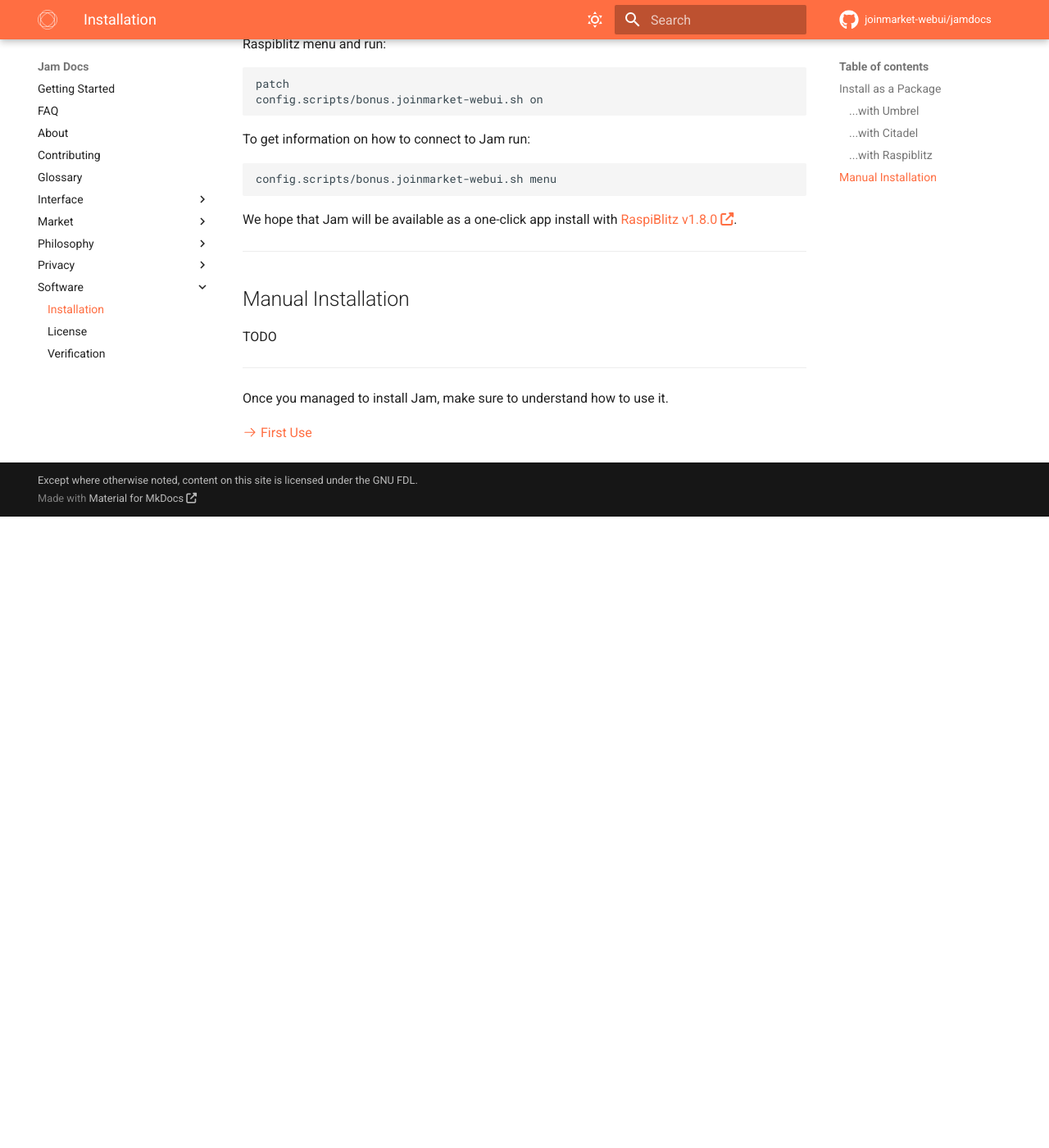
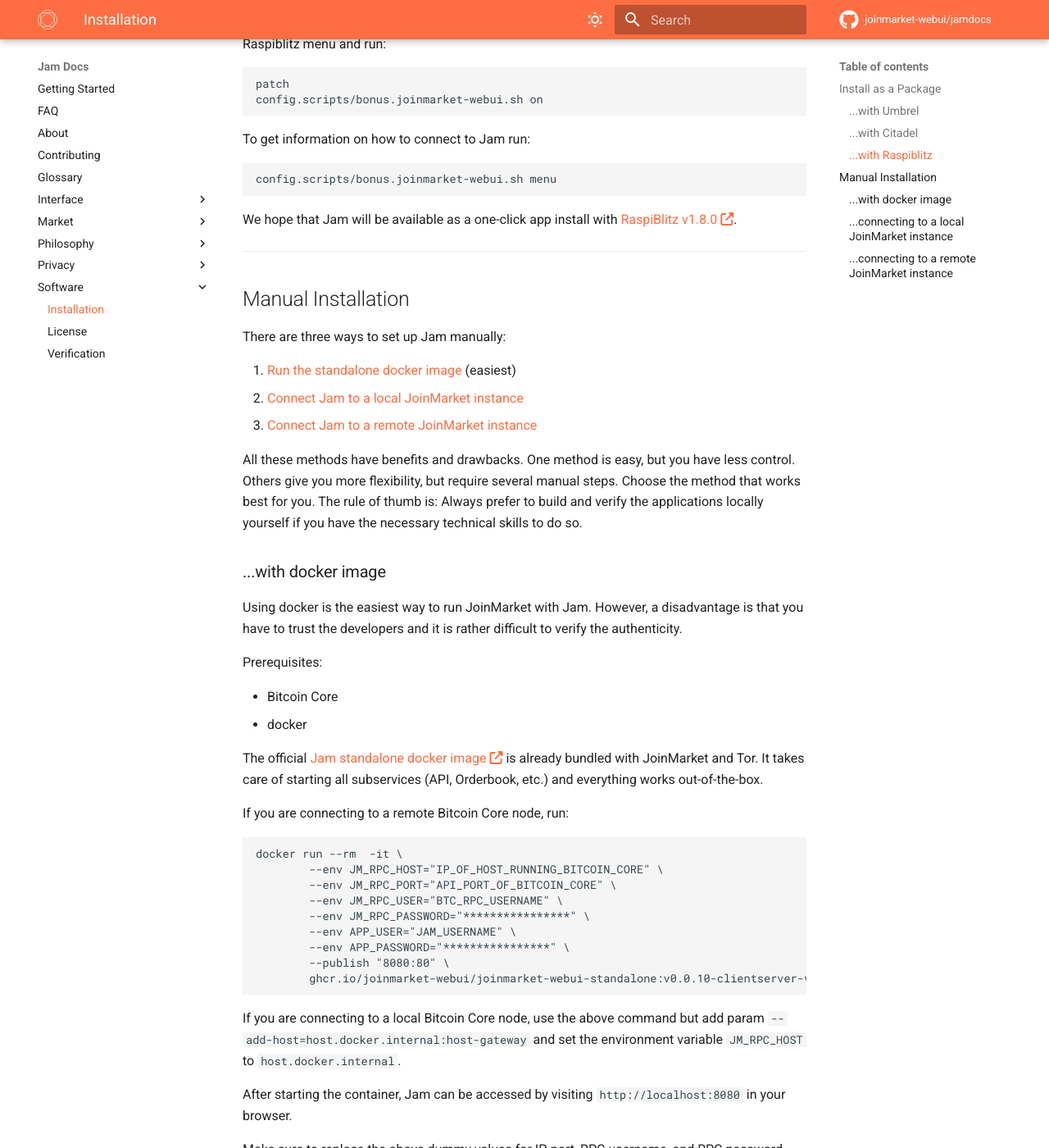
Before and after one commit to joinmarket-webui/jamdocs, an MkDocs documentation site: the page built from docs/software/installation.md, in a window 1280 px wide and 1400 px high, scrolled down 1254 px. Shown: the whole window at 82% size. Built offline with MkDocs 1.6.1 and Material for MkDocs 9.7.7, drawn with Linux system fonts in a browser that asks for light colours; nearby versions of some CDN libraries; comment, search, counter and statistics services are not loaded; before the commit the page ends 1884 px from its top, so only the background shows below that; some of the changed text lies outside the part shown.

Commit message:
docs: manual installation (#7)
* wip: manual installation

* Update docs/software/installation.md

Co-authored-by: Gigi <109058+dergigi@users.noreply.github.com>

* docs(installation): add manual installation

* fix(installation): list, headlines

* docs(installation): add links to sub-headings

* fix: lists

* fix: headline link

* fix(installation): env -> environment

* feat(installation): password generation

* docs(installation): re-order, re-write

* docs(installation): fix typo

Co-authored-by: Gigi <109058+dergigi@users.noreply.github.com>
Co-authored-by: Gigi <dergigi@pm.me>

````diff
--- a/docs/software/installation.md
+++ b/docs/software/installation.md
@@ -65,7 +65,150 @@
 
 ## Manual Installation
 
-TODO
+There are three ways to set up Jam manually:
+
+1. [Run the standalone docker image](#with-docker-image) (easiest)
+2. [Connect Jam to a local JoinMarket instance](#connecting-to-a-local-joinmarket-instance)
+3. [Connect Jam to a remote JoinMarket instance](#connecting-to-a-remote-joinmarket-instance)
+
+All these methods have benefits and drawbacks. One method is easy, but you
+have less control. Others give you more flexibility, but require several
+manual steps. Choose the method that works best for you.
+The rule of thumb is: Always prefer to build and verify the applications
+locally yourself if you have the necessary technical skills to do so.
+
+### ...with docker image
+
+Using docker is the easiest way to run JoinMarket with Jam.
+However, a disadvantage is that you have to trust the developers and it is
+rather difficult to verify the authenticity.
+
+Prerequisites:
+
+- Bitcoin Core
+- docker
+
+The official [Jam standalone docker image][jam-docker-standalone]
+is already bundled with JoinMarket and Tor. It takes care of starting all
+subservices (API, Orderbook, etc.) and everything works out-of-the-box.
+
+[jam-docker-standalone]: https://github.com/joinmarket-webui/jam-docker/pkgs/container/joinmarket-webui-standalone
+
+If you are connecting to a remote Bitcoin Core node, run:
+```sh
+docker run --rm  -it \
+        --env JM_RPC_HOST="IP_OF_HOST_RUNNING_BITCOIN_CORE" \
+        --env JM_RPC_PORT="API_PORT_OF_BITCOIN_CORE" \
+        --env JM_RPC_USER="BTC_RPC_USERNAME" \
+        --env JM_RPC_PASSWORD="****************" \
+        --env APP_USER="JAM_USERNAME" \
+        --env APP_PASSWORD="****************" \
+        --publish "8080:80" \
+        ghcr.io/joinmarket-webui/joinmarket-webui-standalone:v0.0.10-clientserver-v0.9.6
+```
+
+If you are connecting to a local Bitcoin Core node, use the above command but
+add param `--add-host=host.docker.internal:host-gateway` and set the environment
+variable `JM_RPC_HOST` to `host.docker.internal`.
+
+After starting the container, Jam can be accessed by visiting
+`http://localhost:8080` in your browser.
+
+Make sure to replace the above dummy values for IP, port, RPC username, and RPC
+password with values appropriate to your setup. For example:
+
+```sh
+docker run --rm  -it \
+        --env JM_RPC_HOST="192.168.1.1" \
+        --env JM_RPC_PORT="8332" \
+        --env JM_RPC_USER="bitcoin" \
+        --env JM_RPC_PASSWORD="n5a___YOUR_RPC_PASSWORD___yNA" \
+        --env APP_USER="jam" \
+        --env APP_PASSWORD="AvQ___YOUR_APP_PASSWORD___iCw" \
+        --publish "8080:80" \
+        ghcr.io/joinmarket-webui/joinmarket-webui-standalone:v0.0.10-clientserver-v0.9.6
+```
+
+Please use your password manager or something like `openssl rand -base64 32` to
+generate strong passwords.
+
+
+### ...connecting to a local JoinMarket instance
+
+Prerequisites:
+
+- Bitcoin Core
+- Tor
+- JoinMarket
+- [docker](#with-docker) or [node & npm](#without-docker)
+
+If you have [successfully installed JoinMarket][jm-install-docs], navigate to JoinMarket's root directory and start
+`jmwalletd` and `ob-watcher`:
+
+```sh
+. jmvenv/bin/activate
+python3 scripts/jmwalletd.py
+```
+
+```sh
+. jmvenv/bin/activate
+python3 scripts/obwatch/ob-watcher.py --host=127.0.0.1
+```
+
+It is recommended to install both services as system services, e.g. via
+`systemd`. Also, see your `joinmarket.cfg` config file and adapt the values to
+your needs. It is generally advised to leave all settings at their default
+values. The above commands all use the standard values (e.g. for ports).
+
+[jm-install-docs]: https://github.com/JoinMarket-Org/joinmarket-clientserver/blob/master/docs/INSTALL.md
+
+
+!!! info
+    Bind both services to `127.0.0.1` instead of `0.0.0.0` to not expose them to
+    your local network.
+
+Once `jmwalletd` and `ob-watcher` are running, the last thing to do is to launch
+Jam. You can either run the docker image, or download the source code and run it
+via npm. If you run Jam via the `docker` image, you will have to make sure that
+the "internal" host is used:
+
+```sh
+# Option 1: run Jam via docker
+
+docker run --rm  -it \
+        --add-host=host.docker.internal:host-gateway \
+        --env JMWEBUI_JMWALLETD_HOST="host.docker.internal" \
+        --env JMWEBUI_JMWALLETD_API_PORT="28183" \
+        --env JMWEBUI_JMWALLETD_WEBSOCKET_PORT="28283" \
+        --publish "8080:80" \
+        ghcr.io/joinmarket-webui/joinmarket-webui-ui-only:v0.0.10-clientserver-v0.9.6
+```
+
+```sh
+# Option 2: run Jam via npm
+
+git clone https://github.com/joinmarket-webui/jam.git --branch v0.0.10 --depth=1
+cd jam/
+npm install
+npm start
+```
+
+!!! success
+    Always make sure to [verify the code][verification] that you run.
+
+When successful, a browser pointing to `http://localhost:3000` should
+automatically be opened.
+
+
+### ...connecting to a remote JoinMarket instance
+
+Do all the same steps as in [Connecting to a local JoinMarket instance](#connecting-to-a-local-joinmarket-instance)
+but before starting Jam (either directly or with docker), create a ssh tunnel
+to the remote host.
+
+```sh
+ssh yourhost.local -v -o GatewayPorts=true -N -L 28183:127.0.0.1:28183 -L 28283:127.0.0.1:28283 -L 62601:127.0.0.1:62601
+```
 
 ---
 
````
